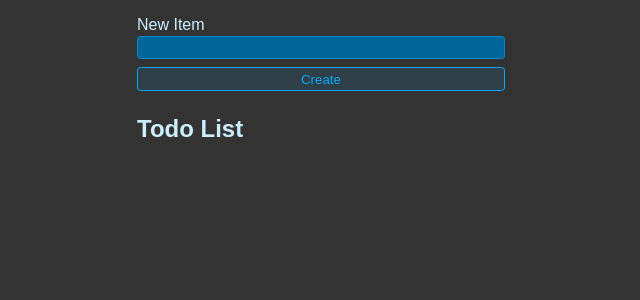
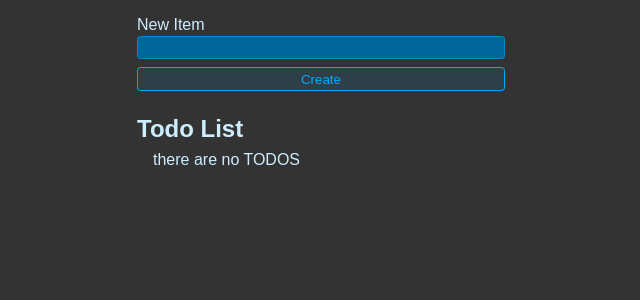
Before and after one commit to pavlicic1marko/react_TODO_app, a React (Vite) app: page / in a window 1280 px wide. Shown: the top 300 px of the page, without its empty margins (319-959 px from the left). Built offline with nearby package versions, Linux system fonts and the light colour scheme.

Commit message:
adding mesega if there are no TODOS

```diff
--- a/src/App.jsx
+++ b/src/App.jsx
@@ -51,6 +51,7 @@ export default function App(){
 
       <h1 className="header">Todo List</h1>
       <ul className="list">
+          {todos.length === 0 && "there are no TODOS"}
           {todos.map(todo => {
             return(
             <li key={todo.id}>
```
